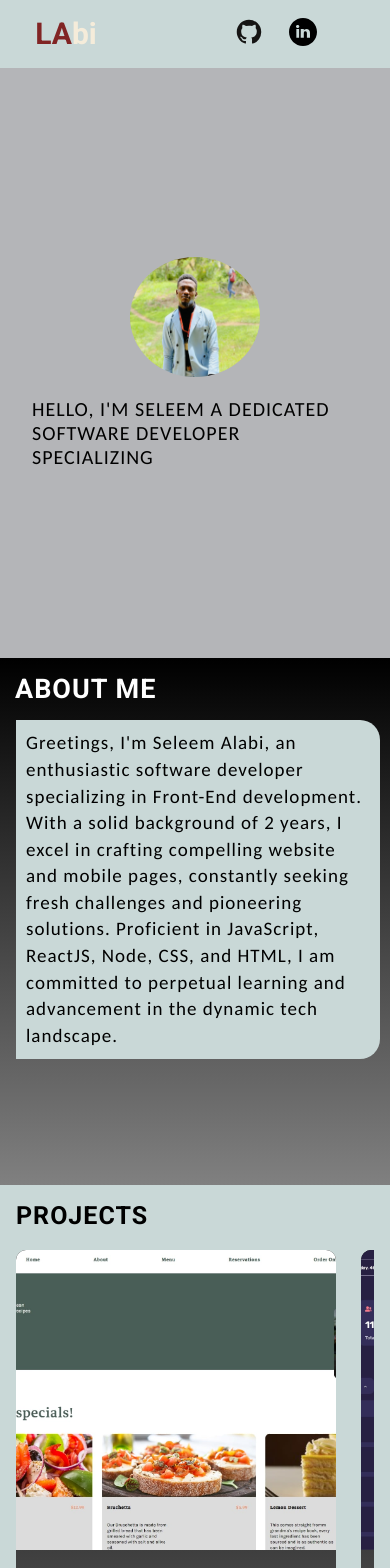
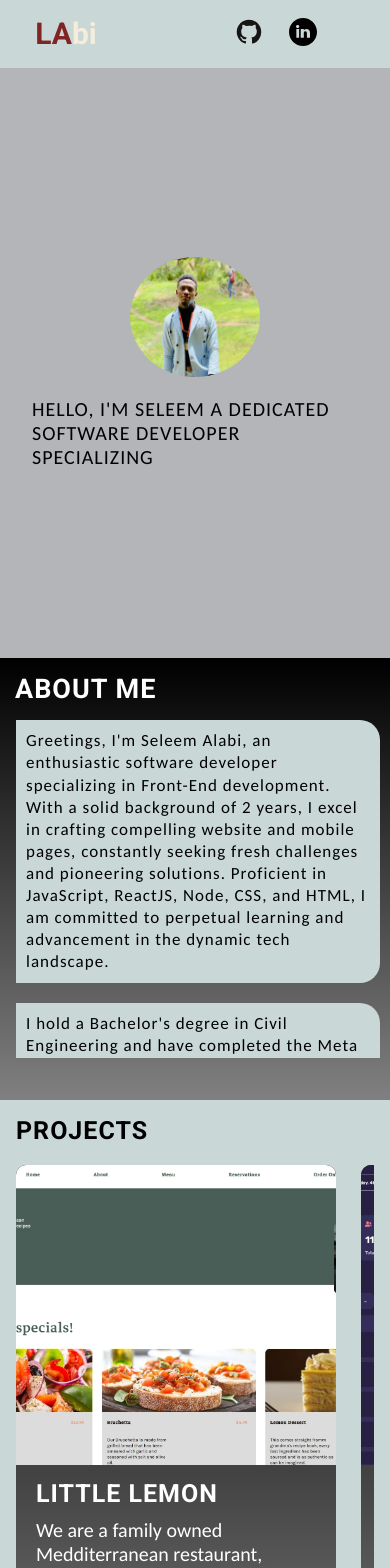
Before and after one commit to leem-dev/labi-portfolio, a React (Create React App) app: page / in a window 390 px wide. Shown: the top 1568 px of the page. Built offline with nearby package versions, Linux system fonts and the light colour scheme; some icons are missing.

Commit message:
dimensions

```diff
--- a/src/component/main-component/main-styles.css
+++ b/src/component/main-component/main-styles.css
@@ -60,7 +60,7 @@
 .about-container {
   background: linear-gradient(to bottom, black, gray);
   color: white;
-  height: 30vh;
+  height: 40vh;
   padding: 0rem 3rem;
 }
 
@@ -74,7 +74,7 @@
 
 .about-details {
   color: black;
-  height: 30vh;
+  height: 40vh;
   overflow: hidden;
 }
 
@@ -89,7 +89,7 @@
   font-size: 23px;
   font-family: "Carlito", sans-serif;
   letter-spacing: 1px;
-  line-height: 1.4;
+  line-height: 1.3;
 }
 
 .paragraph {
@@ -101,8 +101,55 @@
 }
 
 /* MOBILE RESPONSIVENESS */
+@media (max-width: 430px) {
+  .main-container {
+    margin: 0rem 0rem;
+  }
 
-@media (max-width: 575.98px) {
+  .dev-section {
+    height: 70vh;
+    border-radius: 0px;
+    margin-top: 0px;
+  }
+
+  .typing-container p {
+    font-size: 20px;
+    text-transform: uppercase;
+    margin: 0rem 2rem;
+  }
+
+  .dev-img {
+    width: 130px;
+    height: 120px;
+  }
+
+  .about-container {
+    margin: 0rem;
+    border-radius: 0px;
+    padding: 10px;
+    height: 50vh;
+  }
+
+  .about-container h3 {
+    padding: 5px;
+    font-size: 27px;
+    margin-bottom: 10px;
+  }
+
+  /* .about-details {
+    height: 70vh;
+  } */
+
+  .about-details p {
+    font-size: 17px;
+  }
+
+  .scroll-up {
+    transform: translateY(-255px);
+  }
+}
+
+@media (min-width: 575.98px) {
   .main-container {
     margin: 0rem 0rem;
   }
@@ -138,7 +185,7 @@
   }
 
   .about-details {
-    height: 350px;
+    height: 60vh;
   }
 
   .about-details p {
@@ -146,7 +193,7 @@
   }
 
   .scroll-up {
-    transform: translateY(-320px);
+    transform: translateY(-280px);
   }
 }
 
--- a/src/component/main-component/project-section/project-card-component.css
+++ b/src/component/main-component/project-section/project-card-component.css
@@ -104,7 +104,7 @@
   }
 
   .project-box {
-    height: 73vh;
+    height: 70vh;
     width: 320px;
   }
 }
```
